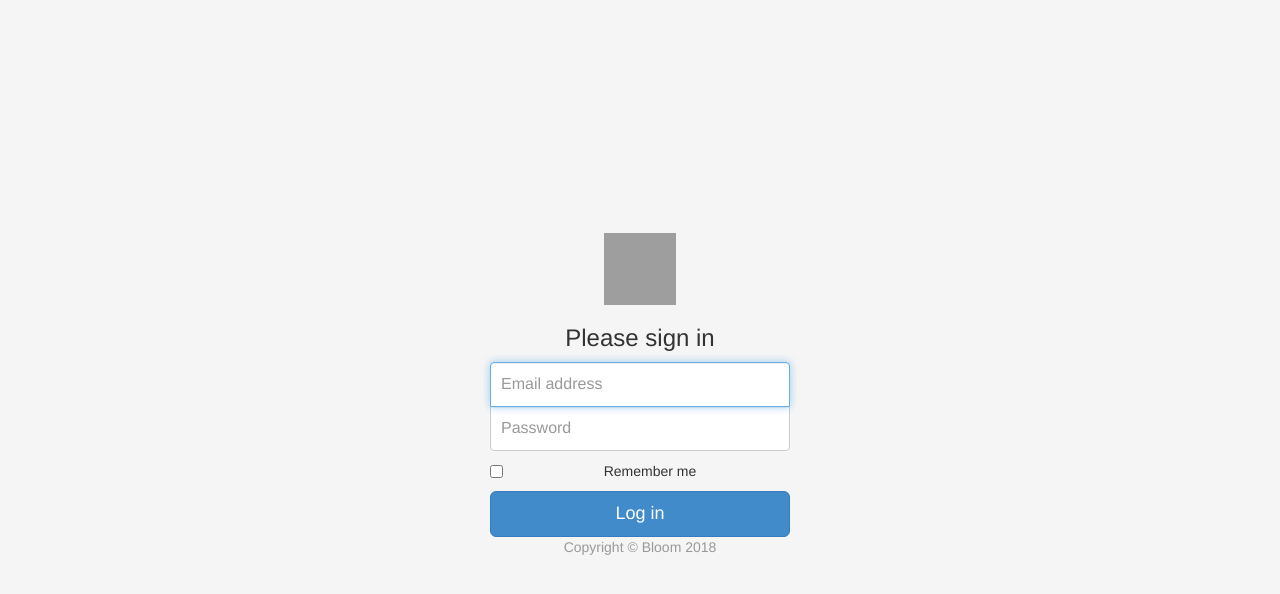
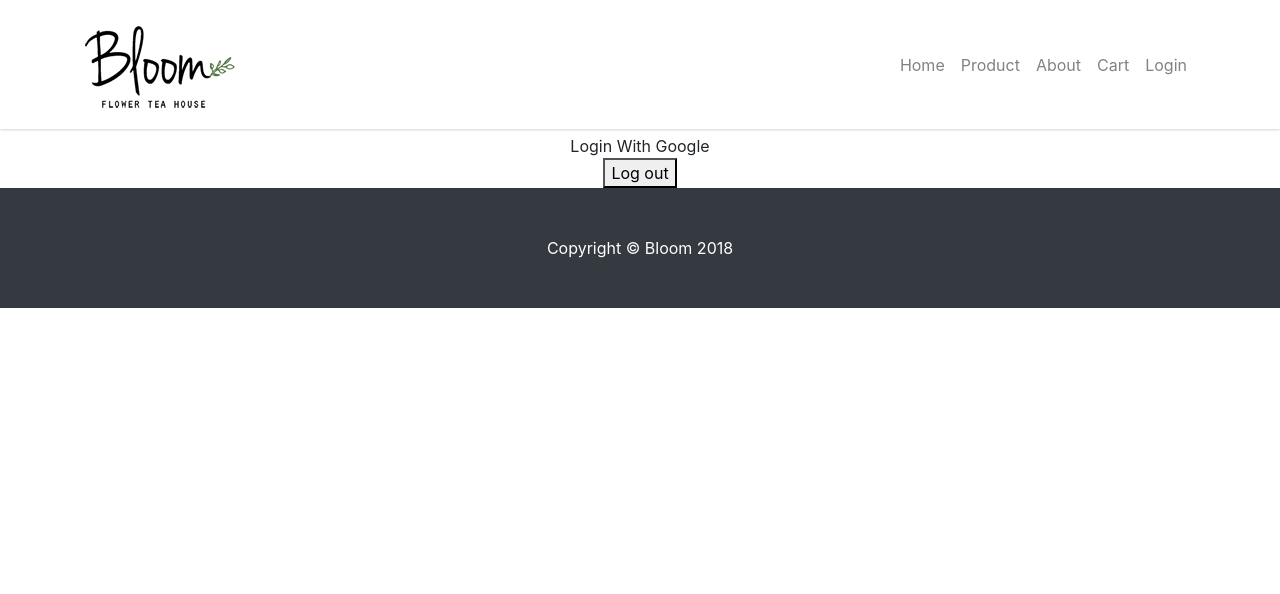
Before and after one commit to BloomBCIT/bloom_website, a PHP site: page /login.html in a window 1280 px wide. Shown: the top 594 px of the page. Run offline with PHP 8.4, Linux system fonts and the light colour scheme; some libraries are stand-ins or nearby versions; grey boxes are pictures that could not be loaded.

Commit message:
product
a

```diff
--- a/css/style.css
+++ b/css/style.css
@@ -8,6 +8,7 @@
 .navbar {
 	background-color: #FFFFFF !important;
 	box-shadow: 0 0px 3px rgba(0, 0, 0, 0.3) !important;
+
 }
 .nav-link{
 	color: #828282 !important;
--- a/login.html
+++ b/login.html
@@ -1,41 +1,162 @@
-<!doctype html>
+<!DOCTYPE html>
 <html lang="en">
+
   <head>
 
-    <meta charset="utf-8" name="google-signin-client_id" content="15930611023-cf8p6pqs595l5vs8lqh2eohovm0vggsh.apps.googleusercontent.com">
-     <script src="https://apis.google.com/js/platform.js" async defer></script>
+    <!-- Google Analytics -->
+    <script>
+    (function(i,s,o,g,r,a,m){i['GoogleAnalyticsObject']=r;i[r]=i[r]||function(){
+    (i[r].q=i[r].q||[]).push(arguments)},i[r].l=1*new Date();a=s.createElement(o),
+    m=s.getElementsByTagName(o)[0];a.async=1;a.src=g;m.parentNode.insertBefore(a,m)
+    })(window,document,'script','https://www.google-analytics.com/analytics.js','ga');
 
-
+    ga('create', 'UA-114688921-1', 'auto');
+    ga('send', 'pageview');
+    </script>
+    <!-- End Google Analytics -->
     <meta charset="utf-8">
     <meta name="viewport" content="width=device-width, initial-scale=1, shrink-to-fit=no">
     <meta name="description" content="">
     <meta name="author" content="">
-    <link rel="icon" href="../../../../favicon.ico">
 
-    <title>Signin Template for Bootstrap</title>
+    <title>Bloom</title>
 
     <!-- Bootstrap core CSS -->
-    <link href="css/bootstrap.min.css" rel="stylesheet">
+    <link href="vendor/bootstrap/css/bootstrap.min.css" rel="stylesheet">
 
     <!-- Custom styles for this template -->
-    <link href="css/login.css" rel="stylesheet">
+    <link href="css/heroic-features.css" rel="stylesheet">
+     <link href="css/style.css" rel="stylesheet">
+
+      <!--need to change the client id-->
+    <meta charset="utf-8" name="google-signin-client_id" content="15930611023-cf8p6pqs595l5vs8lqh2eohovm0vggsh.apps.googleusercontent.com">
+     <script src="https://apis.google.com/js/platform.js" async defer></script>
+
   </head>
 
-  <body class="text-center">
-    <form class="form-signin">
-      <img class="mb-4" src="https://getbootstrap.com/assets/brand/bootstrap-solid.svg" alt="" width="72" height="72">
-      <h1 class="h3 mb-3 font-weight-normal">Please sign in</h1>
-      <label for="inputEmail" class="sr-only">Email address</label>
-      <input type="email" id="inputEmail" class="form-control" placeholder="Email address" required autofocus>
-      <label for="inputPassword" class="sr-only">Password</label>
-      <input type="password" id="inputPassword" class="form-control" placeholder="Password" required>
-      <div class="checkbox mb-3">
-        <label>
-          <input type="checkbox" value="remember-me"> Remember me
-        </label>
+  <body>
+
+    <!-- Navigation -->
+    <nav class="navbar navbar-expand-lg navbar-dark bg-dark fixed-top">
+      <div class="container">
+        <a class="navbar-brand" href="index.html"><img src="img/logo.png" alt="logo"></a>
+        <button class="navbar-toggler" type="button" data-toggle="collapse" data-target="#navbarResponsive" aria-controls="navbarResponsive" aria-expanded="false" aria-label="Toggle navigation">
+          <span class="navbar-toggler-icon"></span>
+        </button>
+        <div class="collapse navbar-collapse" id="navbarResponsive">
+          <ul class="navbar-nav ml-auto">
+            <li class="nav-item ">
+              <a class="nav-link" href="index.html">Home
+              </a>
+            </li>
+            <li class="nav-item active" >
+
+              <a class="nav-link" href="product.html">Product
+                <span class="sr-only">(current)</span>
+              </a>
+            </li>
+            <li class="nav-item">
+              <a class="nav-link" href="about.html">About</a>
+            </li>
+            <li class="nav-item">
+              <a class="nav-link" href="cart.html">Cart</a>
+            </li>
+            <li class="nav-item">
+              <a class="nav-link" href="login.html">Login</a>
+            </li>
+          </ul>
+        </div>
       </div>
-      <button class="btn btn-lg btn-primary btn-block" type="submit">Log in</button>
-      <p class="mt-5 mb-3 text-muted">Copyright &copy; Bloom 2018</p>
-    </form>
+    </nav>
+
+    <!-- Page Content -->
+    <div class="container">
+
+
+
+
+
+        <main role="main" class="inner cover">
+            <h1 class="cover-heading"></h1>
+            <p class="lead"><b>LOG IN / CREATE ACCOUNT</b>
+                <br/>
+            </p>
+            <div class="login-card" id="loginCard">
+                <p id="showingEmail"></p>
+                <br>
+                <form>
+                    <div id="googleSign" class="g-signin2" data-onsuccess="signIn" data-width="390" data-height="40" data-longtitle="true">Login With Google</div>
+
+                </form>
+                <button onclick="signOut()" id="loBtn"> Log out</button>
+            </div>
+        </main>
+
+
+
+
+
+
+
+    </div>
+    <!-- /.container -->
+
+    <!-- Footer -->
+    <footer class="py-5 bg-dark">
+      <div class="container">
+        <p class="m-0 text-center text-white">Copyright &copy; Bloom 2018</p>
+      </div>
+      <!-- /.container -->
+    </footer>
+
+    <script>
+        var googleSign = document.getElementById("googleSign");
+        var showingEmail = document.getElementById("showingEmail");
+
+        function signIn(googleUser) {
+            var profile = googleUser.getBasicProfile();
+            googleSign.style.display = "none";
+            showingEmail.style.display = "block";
+            showingEmail.innerText = profile.getEmail();
+
+            //get user values;
+            var userkey = profile.Eea;
+            console.log(userkey);
+            var email = profile.getEmail();
+            console.log(email);
+            var name = profile.getName();
+            console.log(name);
+
+            var form = new FormData();
+            form.append("userkey", userkey);
+            form.append("name", name);
+            form.append("email", email);
+
+            fetch("login.php", {
+                method: "POST",
+                body: form
+            }).then((resp) => {
+                console.log(resp);
+                return resp.json();
+            }).then((json) => {
+                console.log(json);
+            });
+
+        }
+
+        function signOut() {
+            var logoutAuth = gapi.auth2.getAuthInstance();
+
+            logoutAuth.signOut().then(function() {
+                showingEmail.style.display = "none";
+                googleSign.style.display = "block";
+                console.log('sign out succeeded');
+            });
+        }
+    </script>
+
+
+
   </body>
+
 </html>
```
Also changed, not shown: product_clicked.html (+2 -15 lines), 1 other file.
